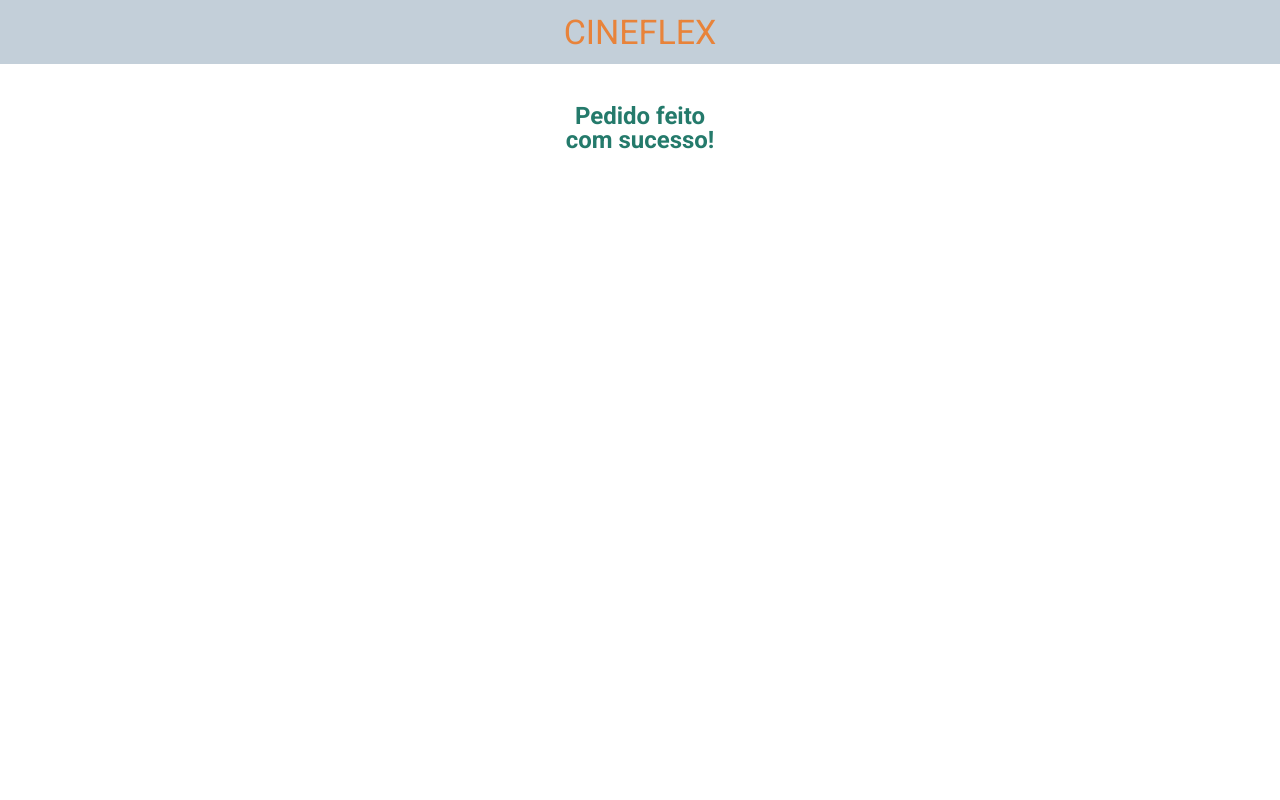
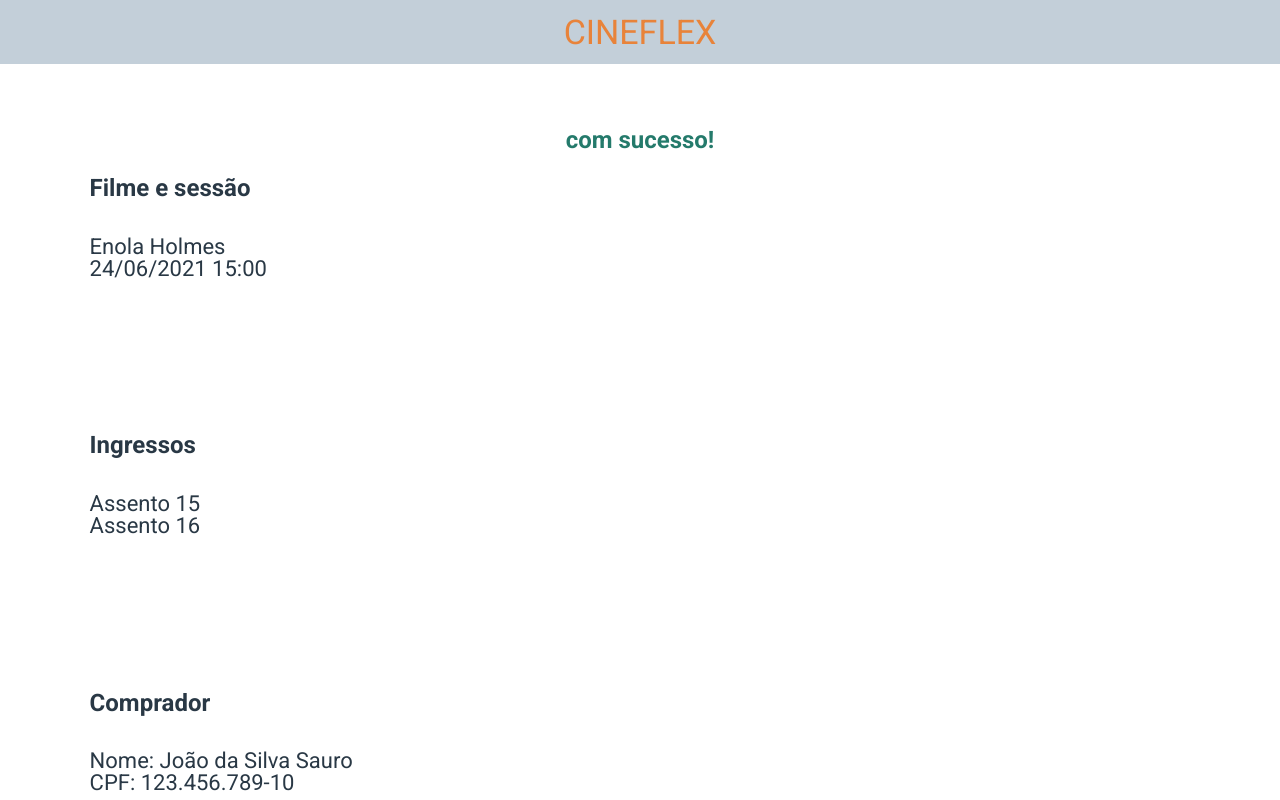
Before and after one commit to Joao-Algeri/projeto10-cineflex, a React (Create React App) app: page /sucesso in a window 1280 px wide. Shown: the top 800 px of the page. Built offline with nearby package versions, Linux system fonts and the light colour scheme.

Commit message:
Layout:rota sucesso

```diff
--- a/src/Assentos.js
+++ b/src/Assentos.js
@@ -3,8 +3,8 @@ import axios from "axios"
 import image6 from  "./img/image6.png"
 import { useNavigate } from "react-router-dom";
 import "./reset.css";
-export default function Assentos() {
-    const ASSENTOS=[
+export default function Assentos({ingresso,setIngresso}) {
+        const ASSENTOS=[
         {
             "id": 1,
             "name": "15:00",
@@ -276,6 +276,9 @@ export default function Assentos() {
     ]
     const navigate=useNavigate();
     function Navegar(){
+        const novoIngresso=[{titulo:"alula",data:"15:00",horario:"111",nome:"aaa",CPF:"aaa",assentos:[1,2,3,4,5]}]
+        setIngresso(novoIngresso);
+        console.log(ingresso)
         navigate("/sucesso");
     }
     return (
--- a/src/Sucesso.js
+++ b/src/Sucesso.js
@@ -1,8 +1,29 @@
 import styled from "styled-components"
+import { useNavigate } from "react-router-dom"
 export default function Sucesso({ingresso,setIngresso}) {
+const navigate=useNavigate();
+function FinalizarPedido(){
+    navigate("/");
+}
 return (
 <Conteudo>
-            <div className="titulo-topo">Pedido feito<br/> com sucesso!</div>
+<div className="titulo-topo"><br/> com sucesso!</div>
+<div className="titulos">
+<div className="titulo-meio">Filme e sessão</div>
+<div className="titulo-inferior">Enola Holmes</div>
+<div className="titulo-inferior">24/06/2021 15:00</div>
+</div>
+<div className="titulos">
+<div className="titulo-meio">Ingressos</div>
+<div className="titulo-inferior">Assento 15</div>
+<div className="titulo-inferior">Assento 16</div>
+</div>
+<div className="titulos">
+<div className="titulo-meio">Comprador</div>
+<div className="titulo-inferior">Nome: João da Silva Sauro</div>
+<div className="titulo-inferior">CPF: 123.456.789-10</div>
+</div>
+<button onClick={()=>FinalizarPedido()}>Voltar pra home</button>
 </Conteudo>
 )
 }
@@ -23,4 +44,32 @@ const Conteudo=styled.div`
 color: #247A6B;
 font-weight: 700;
 }
+.titulos{
+margin-left: 7%;
+margin-bottom: 12%;
+}
+.titulo-meio{
+font-weight: 700;
+font-size: 24px;
+color: #293845;
+margin-bottom: 3%;
+
+}
+.titulo-inferior{
+font-weight: 400;
+font-size: 22px;
+margin-bottom: 1,5%;
+
+}
+button{
+width: 50%;
+height: 42px;
+background-color: #E8833A;
+color:white;
+border-radius: 3px;
+border:none;
+font-size: 18px;
+margin-top: 80px;
+margin-left:25%;
+}
 `
```
Lines whose indentation alone changed are shown as unchanged.
